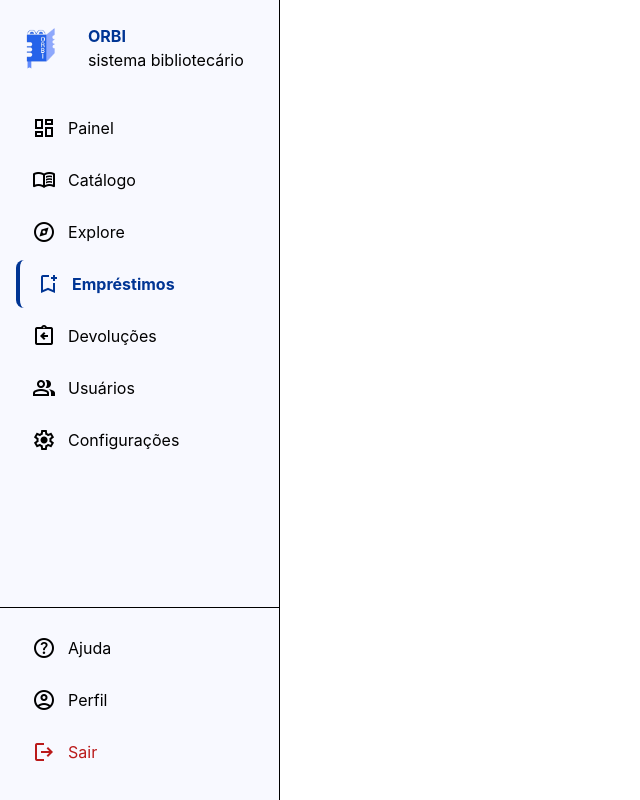
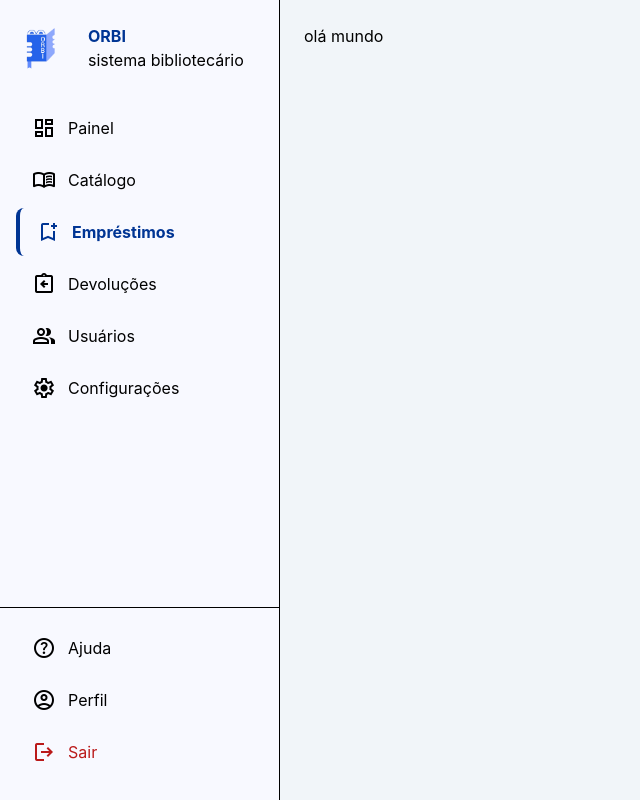
Before and after one commit to RayronVidal/ORBI, a React (Vite) app: page /emprestimos in a window 1280 px wide. Shown: the whole page, without its empty margins (0-640 px from the left). Built offline with nearby package versions, Linux system fonts and the light colour scheme.

Commit message:
Ajuste da prioridade das rotas, criação da pasta (layouts) para agrupar menu(fixo) + telas(variadas).

```diff
--- a/src/App.tsx
+++ b/src/App.tsx
@@ -1,5 +1,5 @@
 import './App.css';
-import Rotas from './routes';
+import Rotas from './routes/index';
 
 
 function App() {
--- a/src/components/MenuLateral/MenuLateral.tsx
+++ b/src/components/MenuLateral/MenuLateral.tsx
@@ -66,26 +66,6 @@ function MenuLateral() {
 
           <span className="font-label-md text-label-md">
             Catálogo
-          </span>
-        </NavLink>
-
-        {/* EXPLORE */}
-        <NavLink
-          to="/explore"
-          className={({ isActive }) =>
-            `flex items-center gap-3 px-4 py-3 rounded-lg transition-all ${
-              isActive
-                ? "text-[var(--color-primary)] bg-secondary-container/50 border-l-4 border-[var(--color-primary)] font-bold"
-                : "text-on-surface-variant hover:bg-surface-container-highest hover:text-[var(--color-primary-container)]"
-            }`
-          }
-        >
-          <span className="material-symbols-outlined">
-            explore
-          </span>
-
-          <span className="font-label-md text-label-md">
-            Explore
           </span>
         </NavLink>
 
--- /dev/null
+++ b/src/layouts/Layout.jsx
@@ -0,0 +1,16 @@
+import { Outlet } from "react-router-dom";
+import MenuLateral from "../components/MenuLateral/MenuLateral";
+
+function Layout() {
+    return (
+        <div className="flex bg-slate-100 min-h-screen w-full">
+            <MenuLateral />
+
+            <main className="flex-1 p-6 ml-[280px]">
+                <Outlet />
+            </main>
+        </div>
+    );
+}
+
+export default Layout;
--- a/src/pages/Library/GestaoEmprestimos/Emprestimos.tsx
+++ b/src/pages/Library/GestaoEmprestimos/Emprestimos.tsx
@@ -0,0 +1,8 @@
+function Emprestimos() {
+  return (
+    // Pode colocar o html aqui
+    <h1>olá mundo</h1>
+  );
+}
+
+export default Emprestimos;
--- a/src/routes/index.tsx
+++ b/src/routes/index.tsx
@@ -1,22 +1,21 @@
 import { BrowserRouter, Routes, Route } from "react-router-dom";
 import AcesseSuaConta from "../pages/Auth/AcesseSuaConta/AcesseSuaConta";
 import Inicio from "../pages/Library/Inicio/Inicio";
-import MenuLateral from "../components/MenuLateral/MenuLateral";
+import Layout from "../layouts/Layout";
+import Emprestimos from "../pages/Library/GestaoEmprestimos/Emprestimos";
 
 export function Rotas(){
     return (
-    <BrowserRouter>
-            <MenuLateral />
-            <main className="ml-[280px] min-h-screen">
-                <Routes>
-                    <Route path="/" element={<AcesseSuaConta />} />
+        <BrowserRouter>
+            <Routes>
+                <Route path="/" element={<AcesseSuaConta />} />
+
+                <Route element={<Layout />}>
                     <Route path="/inicio" element={<Inicio />} />
-                    <Route path="/menu" element={<MenuLateral />} />
-                </Routes>
-            </main>
-    </BrowserRouter>
-
-
-    )
+                    <Route path="/emprestimos" element={<Emprestimos />} />
+                </Route>
+            </Routes>
+        </BrowserRouter>
+    );
 }
 export default Rotas;
```
